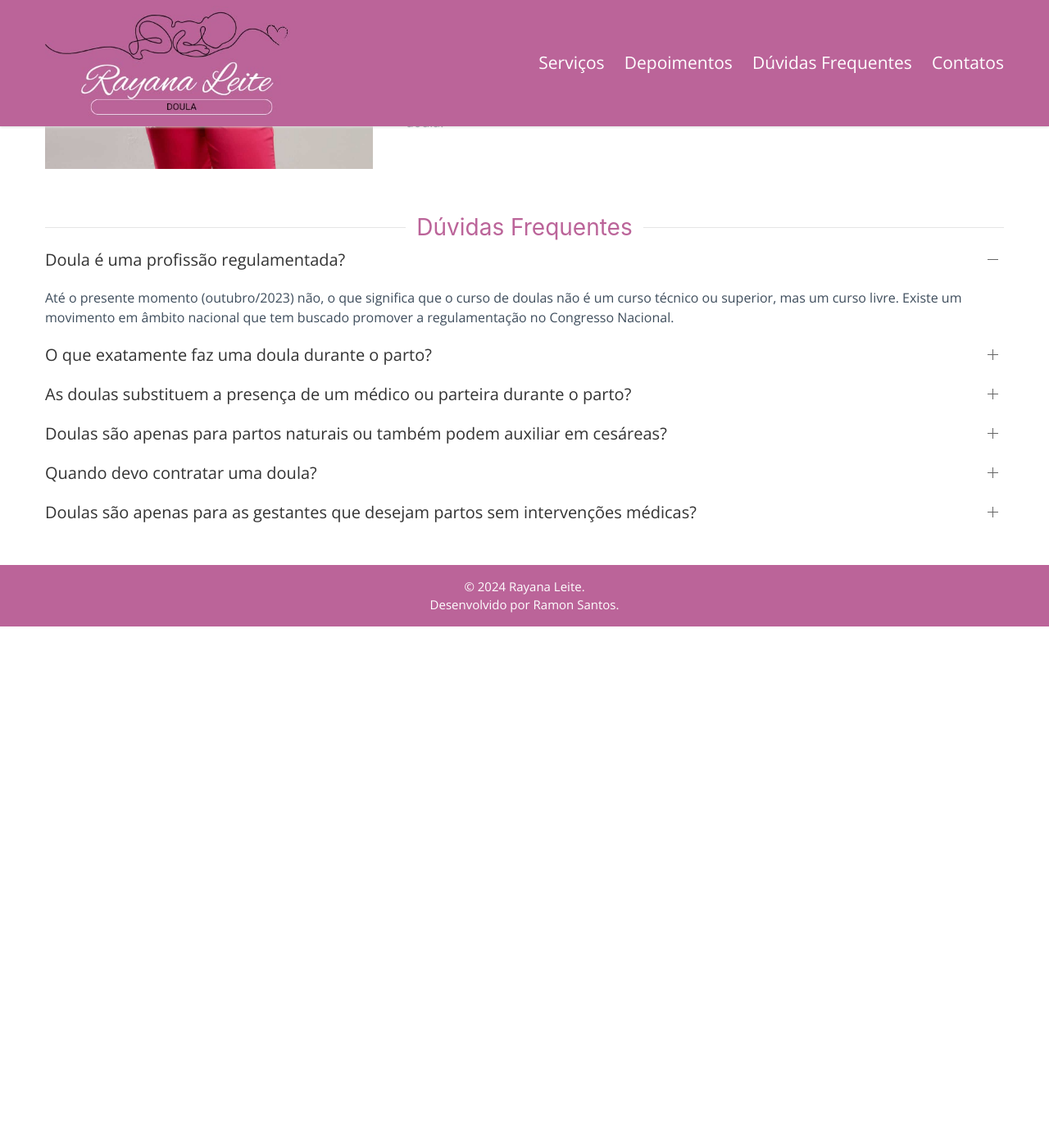
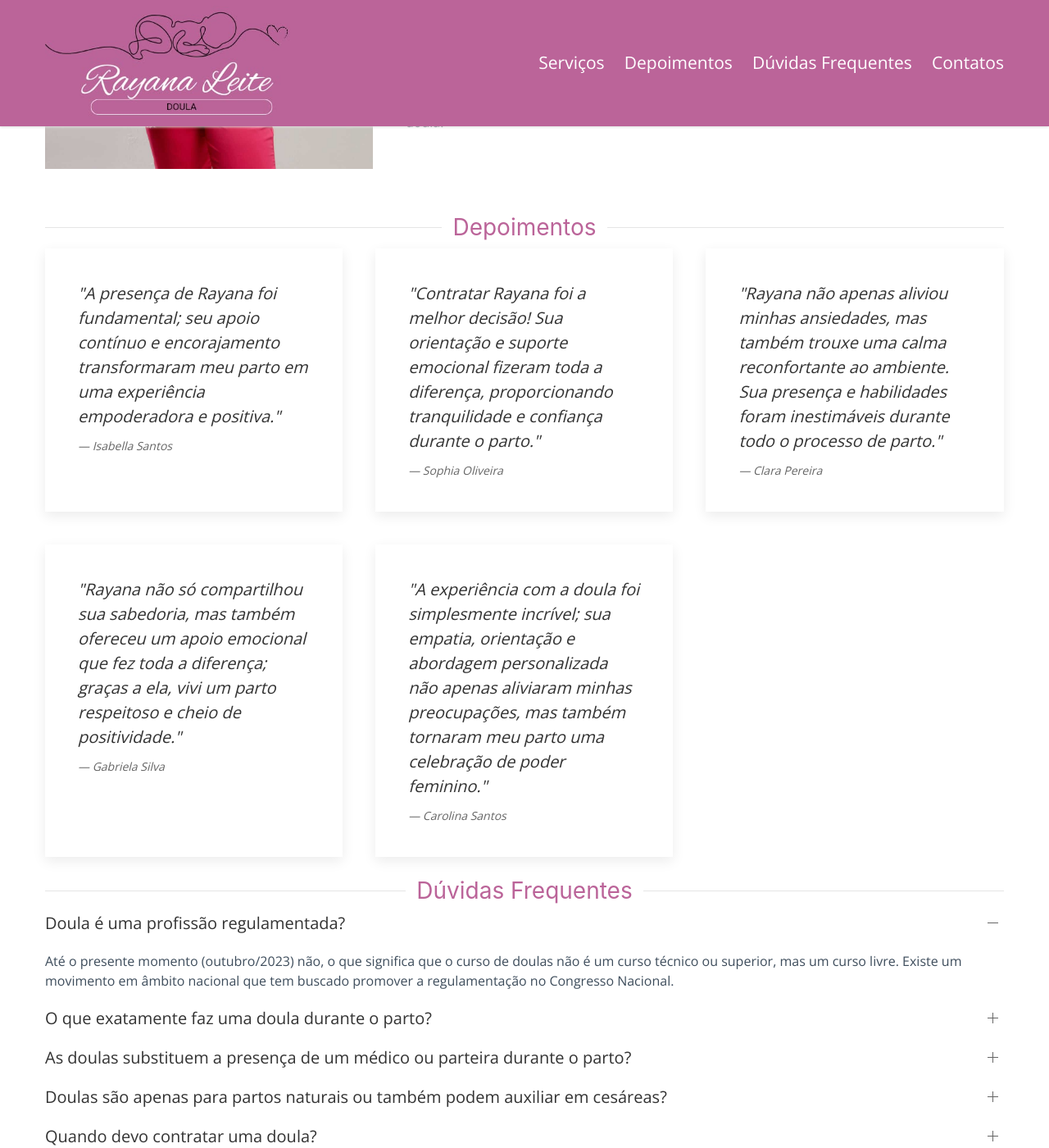
Before and after one commit to doularayanaleite/doularayanaleite.github.io, a Jekyll site: the page built from index.markdown, in a window 1280 px wide and 1400 px high, scrolled down 527 px. Shown: the whole window at 82% size. Built offline with Jekyll 4.4.1, drawn with Linux system fonts in a browser that asks for light colours; nearby versions of some CDN libraries; before the commit the page ends 1291 px from its top, so only the background shows below that.

Commit message:
Add 'testimony' section

```diff
--- /dev/null
+++ b/_includes/sections/contact.html
@@ -0,0 +1,3 @@
+<!-- <section class="contact-section">
+  <h1 class="uk-heading-line uk-text-center"><span>Contatos</span></h1>
+</section> -->
--- /dev/null
+++ b/_includes/sections/services.html
@@ -0,0 +1,3 @@
+<!-- <section class="services-section">
+  <h1 class="uk-heading-line uk-text-center"><span>Serviços</span></h1>
+</section> -->
--- /dev/null
+++ b/_includes/sections/testimony.html
@@ -0,0 +1,50 @@
+<section class="testimony-section">
+  <h1 class="uk-heading-line uk-text-center"><span>Depoimentos</span></h1>
+
+  <div class="uk-child-width-1-1@s uk-child-width-1-3@m uk-grid-match" uk-grid>
+    <div>
+      <div class="uk-card uk-card-default uk-card-hover uk-card-body">
+        <blockquote cite="#">
+          <p class="uk-margin-small-bottom">"A presença de Rayana foi fundamental; seu apoio contínuo e encorajamento transformaram meu parto em uma experiência empoderadora e positiva."</p>
+          <footer>Isabella Santos</footer>
+        </blockquote>
+      </div>
+    </div>
+
+    <div>
+      <div class="uk-card uk-card-default uk-card-hover uk-card-body">
+        <blockquote cite="#">
+          <p class="uk-margin-small-bottom">"Contratar Rayana foi a melhor decisão! Sua orientação e suporte emocional fizeram toda a diferença, proporcionando tranquilidade e confiança durante o parto."</p>
+          <footer>Sophia Oliveira</footer>
+        </blockquote>
+      </div>
+    </div>
+
+    <div>
+      <div class="uk-card uk-card-default uk-card-hover uk-card-body">
+        <blockquote cite="#">
+          <p class="uk-margin-small-bottom">"Rayana não apenas aliviou minhas ansiedades, mas também trouxe uma calma reconfortante ao ambiente. Sua presença e habilidades foram inestimáveis durante todo o processo de parto."</p>
+          <footer>Clara Pereira</footer>
+        </blockquote>
+      </div>
+    </div>
+
+    <div>
+      <div class="uk-card uk-card-default uk-card-hover uk-card-body">
+        <blockquote cite="#">
+          <p class="uk-margin-small-bottom">"Rayana não só compartilhou sua sabedoria, mas também ofereceu um apoio emocional que fez toda a diferença; graças a ela, vivi um parto respeitoso e cheio de positividade."</p>
+          <footer>Gabriela Silva</footer>
+        </blockquote>
+      </div>
+    </div>
+
+    <div>
+      <div class="uk-card uk-card-default uk-card-hover uk-card-body">
+        <blockquote cite="#">
+          <p class="uk-margin-small-bottom">"A experiência com a doula foi simplesmente incrível; sua empatia, orientação e abordagem personalizada não apenas aliviaram minhas preocupações, mas também tornaram meu parto uma celebração de poder feminino."</p>
+          <footer>Carolina Santos</footer>
+        </blockquote>
+      </div>
+    </div>
+  </div>
+</section>
--- a/_layouts/home.html
+++ b/_layouts/home.html
@@ -4,5 +4,11 @@ layout: default
 <main>
   {%- include sections/about.html -%}
 
+  {%- include sections/services.html -%}
+
+  {%- include sections/testimony.html -%}
+
   {%- include sections/faq.html -%}
+
+  {%- include sections/contact.html -%}
 </main>
```
